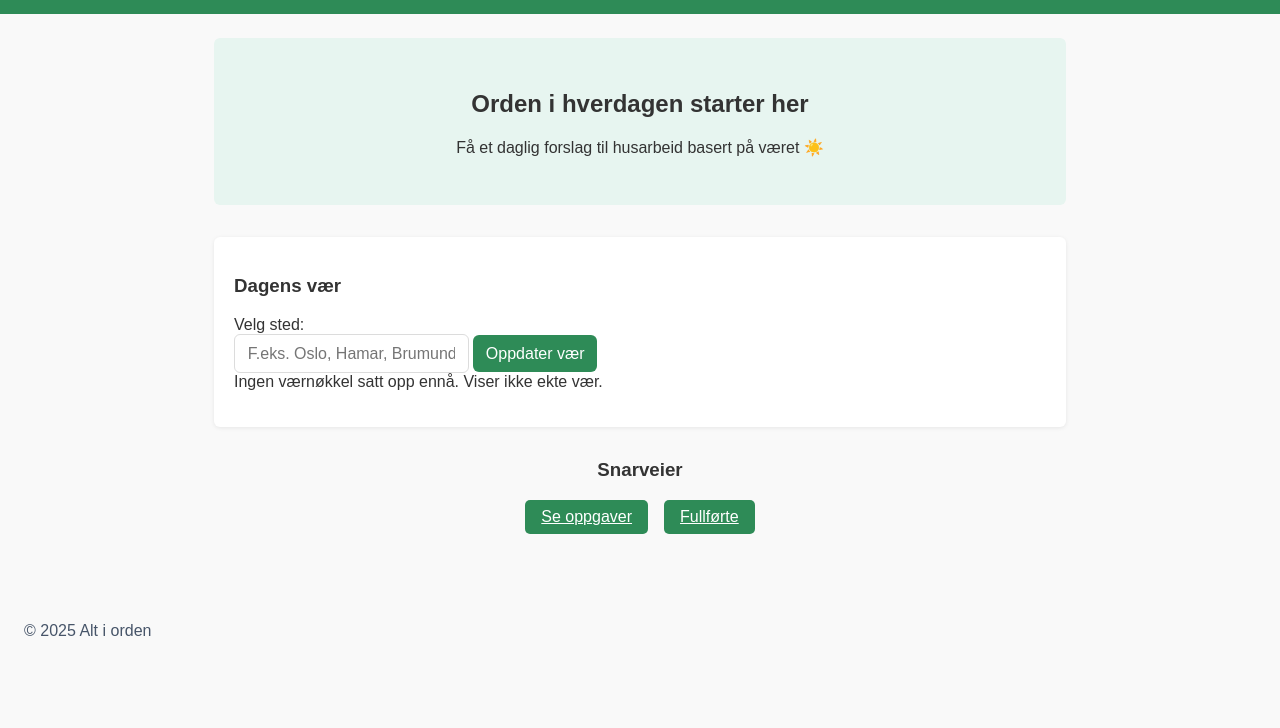
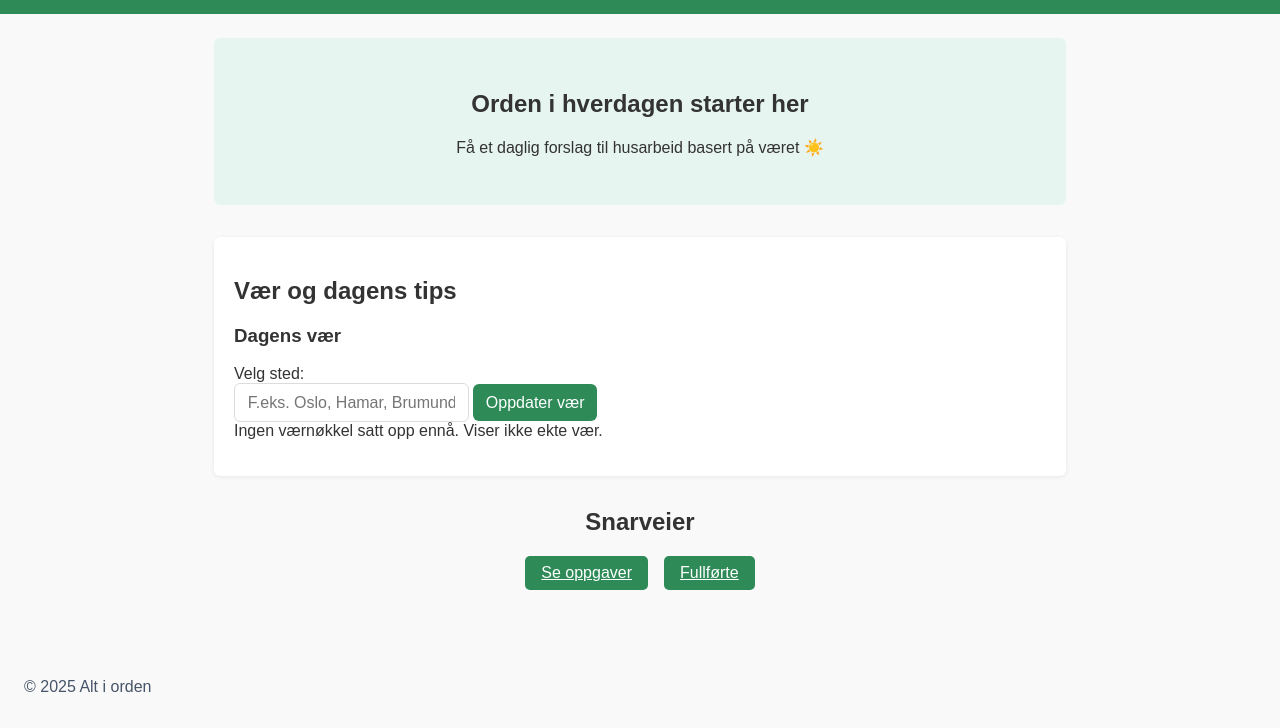
Before and after one commit to Nina-glitch-glitch/Alt-i-orden-, a plain HTML site: page index.html in a window 1280 px wide. Shown: the part 117-845 px from the top of the page. Before the commit the page ends 800 px from the top, so only its background shows below. Drawn offline with Linux system fonts and the light colour scheme; a script that the page names is missing.

Commit message:
Ryddet overskrifter

```diff
--- a/index.html
+++ b/index.html
@@ -13,8 +13,9 @@
 </head>
 
 <body>
-  <!--  HEADER -->
-  <!-- logo/tittel og hovednavigasjon -->
+  <!-- =========================================
+       HEADER: Logo / Tittel + Hovednavigasjon
+  ========================================== -->
   <header>
     <h1>Alt i orden 🏡</h1>
     <nav>
@@ -24,21 +25,28 @@
     </nav>
   </header>
 
-  <!-- HOVEDINNHOLD -->
+  <!-- =========================================
+       HOVEDINNHOLD
+  ========================================== -->
   <main>
 
-    <!--  Introduksjon -->
+    <!-- ==========================
+         Introduksjon
+    =========================== -->
     <section class="intro">
       <h2>Orden i hverdagen starter her</h2>
       <p>Få et daglig forslag til husarbeid basert på været ☀️</p>
     </section>
 
-    <!-- Værseksjon -->
-    <!-- vær-API integreres og gir forslag -->
+    <!-- ==========================
+         Vær og daglige tips
+    =========================== -->
     <section id="weather">
+      <h2>Vær og dagens tips</h2>
+
+      <!-- Underseksjon: Dagens vær -->
       <h3>Dagens vær</h3>
 
-  <!-- Lite skjema for å velge by -->
       <div class="weather-controls">
         <label for="weather-city">Velg sted:</label>
         <input
@@ -51,13 +59,15 @@
 
       <div id="weather-info">Laster værdata...</div>
 
-  <!-- Plass til daglig forslag senere -->
+      <!-- Daglig arbeidsforslag kommer her -->
       <p id="weather-tip"></p>
     </section>
-    <!--  Snarveier -->
-    <!-- Knapper som leder til de andre sidene -->
+
+    <!-- ==========================
+         Snarveier til andre sider
+    =========================== -->
     <section class="shortcuts">
-      <h3>Snarveier</h3>
+      <h2>Snarveier</h2>
       <div class="buttons">
         <a href="tasks.html" class="btn">Se oppgaver</a>
         <a href="done.html" class="btn">Fullførte</a>
@@ -66,7 +76,9 @@
 
   </main>
 
-  <!--  FOOTER -->
+  <!-- =========================================
+       FOOTER
+  ========================================== -->
   <footer>
     <p>© 2025 Alt i orden</p>
   </footer>
--- a/scripts/app.js
+++ b/scripts/app.js
@@ -45,7 +45,7 @@ document.addEventListener("DOMContentLoaded", () => {
       }
     });
 
-    // Bonus: Enter i input-feltet fungerer som å trykke på knappen
+    // Enter i input-feltet fungerer som å trykke på knappen
     cityInput.addEventListener("keydown", (event) => {
       if (event.key === "Enter") {
         cityButton.click();
```
Also changed, not shown: tasks.html (+21 -6 lines). Lines whose indentation alone changed are shown as unchanged.
